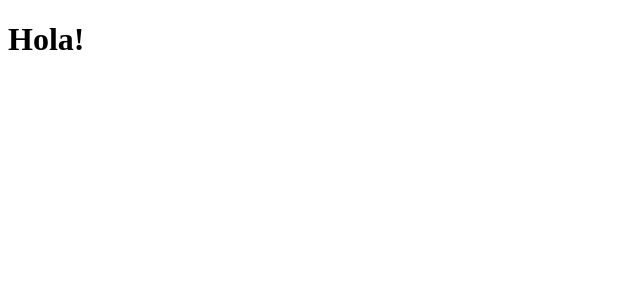
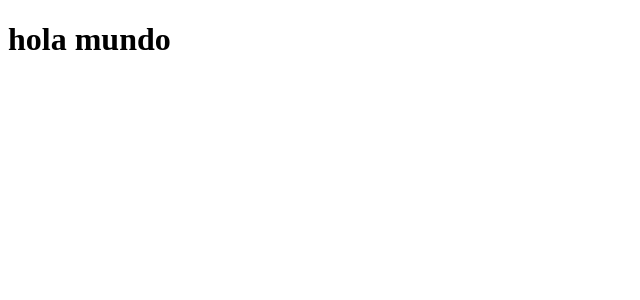
Before and after one commit to Sesma1510/DealioGameDeals, a React (Vite) app in the folder client/: page / in a window 1280 px wide. Shown: the top 300 px of the page, without its empty margins (0-640 px from the left). Built offline with nearby package versions, Linux system fonts and the light colour scheme.

Commit message:
Tailwing implmentado y creacion del Home :D
ya cree la primera pagina con la ruta ya nadamas es crear las demas y checar que todo salga chilo :D

```diff
--- a/client/package.json
+++ b/client/package.json
@@ -12,7 +12,8 @@
   "dependencies": {
     "axios": "^1.6.7",
     "react": "^18.2.0",
-    "react-dom": "^18.2.0"
+    "react-dom": "^18.2.0",
+    "react-router-dom": "^6.22.2"
   },
   "devDependencies": {
     "@babel/core": "^7.24.0",
@@ -26,6 +27,7 @@
     "eslint": "^8.56.0",
     "eslint-plugin-react-hooks": "^4.6.0",
     "eslint-plugin-react-refresh": "^0.4.5",
+    "tailwindcss": "^3.4.1",
     "typescript": "^5.3.3",
     "vite": "^5.1.4"
   }
--- a/client/src/App.tsx
+++ b/client/src/App.tsx
@@ -1,10 +1,30 @@
+// import "./App.css";
+import {Route } from "react-router-dom";
+import{
+  createBrowserRouter,
+  createRoutesFromElements,
+  RouterProvider
+} from "react-router-dom"
+import Home from './pages/Home/Home'
+
+
+const router = createBrowserRouter(
+  createRoutesFromElements(
+    <Route element={<Home></Home>}>
+      <Route
+        path="/"
+        element={
+          <>
+            <h1>Hola Mundo</h1>
+          </>
+        }
+      />
+    </Route>
+  )
+)
 function App() {
+  return <RouterProvider router={router}/>
 
-  return (
-    <>
-    <h1>Hola!</h1>
-    </>
-  )
 }
 
-export default App
+export default App;
--- a/client/src/main.tsx
+++ b/client/src/main.tsx
@@ -1,10 +1,9 @@
-import React from 'react'
+
 import ReactDOM from 'react-dom/client'
 import App from './App.tsx'
 import './index.css'
 
-ReactDOM.createRoot(document.getElementById('root')!).render(
-  <React.StrictMode>
-    <App />
-  </React.StrictMode>,
-)
+const root = ReactDOM.createRoot(document.getElementById('root')!)
+
+
+ root.render(<App />);
--- /dev/null
+++ b/client/src/pages/Home/Home.tsx
@@ -0,0 +1,11 @@
+
+const Home = () => {
+
+    return (
+        <>
+        <h1>hola mundo</h1>
+        </>
+    )
+}
+
+export default Home
```
Also changed, not shown: client/tailwind.config.js (added, +10 -0 lines), client/src/pages/page.ts (deleted), 1 other file (tests, documents, lock files or other folders).
